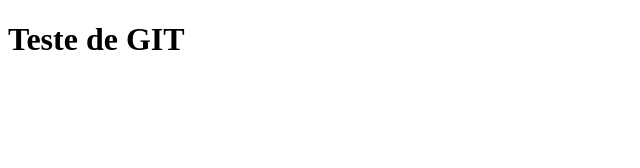
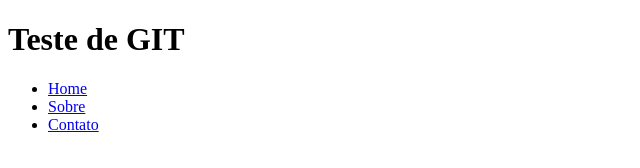
Before and after one commit to clfonte/site, a plain HTML site: page index.html in a window 1280 px wide. Shown: the whole page, without its empty margins (0-640 px from the left). Drawn offline with Linux system fonts and the light colour scheme.

Commit message:
Inserção do MENU no index.html

```diff
--- a/index.html
+++ b/index.html
@@ -7,5 +7,11 @@
 </head>
 <body>
         <h1>Teste de GIT</h1>
+
+        <ul>
+            <li><a href="index.html">Home</a></li>
+            <li><a href="sobre.html">Sobre</a></li>
+            <li><a href="contato.html">Contato</a></li>
+        </ul>
 </body>
 </html>
```
